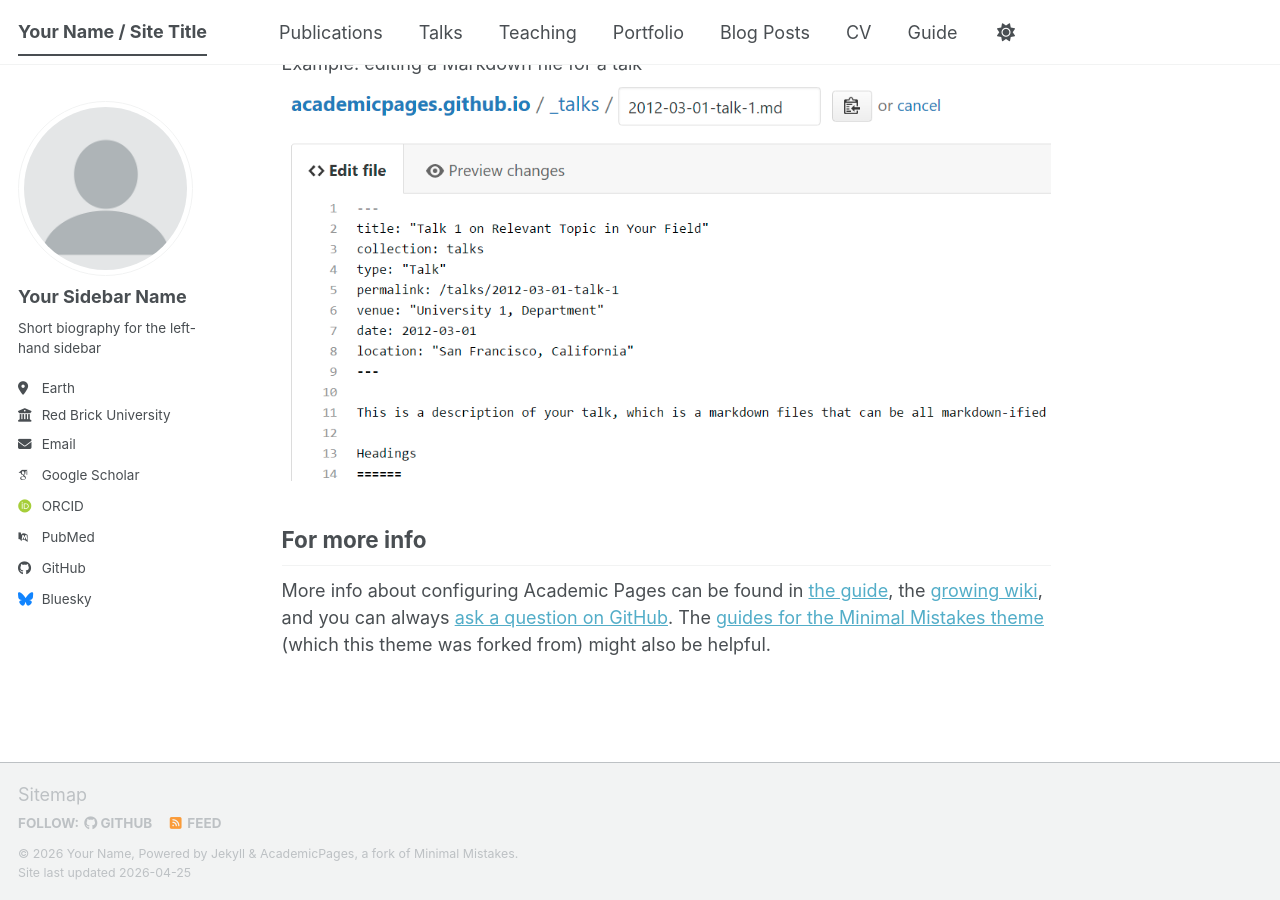
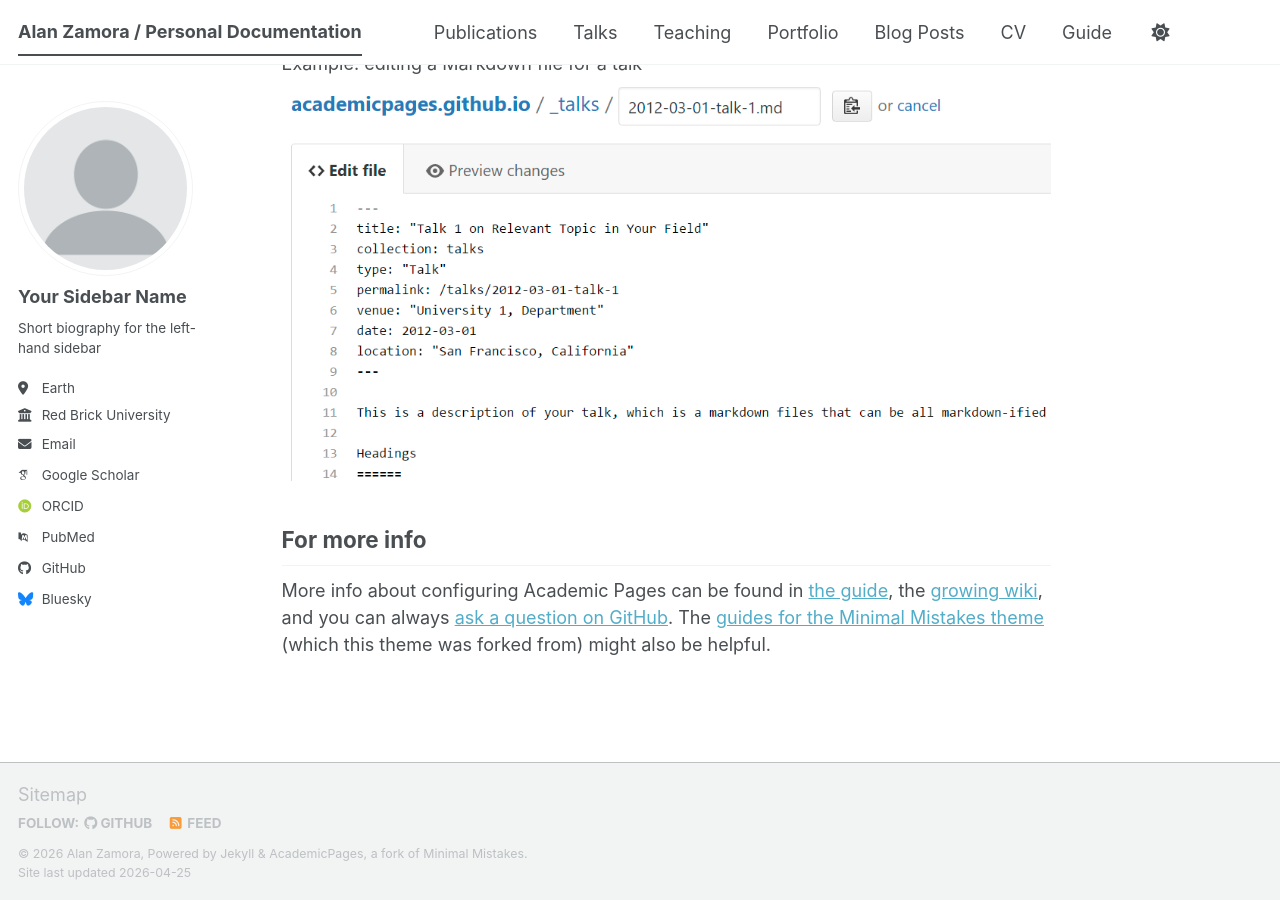
Before and after one commit to alanjzamora/alanjzamora.github.io, a Jekyll site: the page built from _pages/about.md, in a window 1280 px wide and 900 px high, scrolled down 2720 px. Built offline with Jekyll 4.4.1, drawn with Linux system fonts in a browser that asks for light colours; some web fonts are replaced; a script bundle is joined from its source files by our own code; library files that are not in the unit come from our copies.

Commit message:
Update _config.yml

```diff
--- a/_config.yml
+++ b/_config.yml
@@ -9,11 +9,11 @@
 # Basic Site Settings
 locale                   : "en-US"
 site_theme               : "default" # The available themes options are "default", "air", "sunrise", "mint", "dirt" and "contrast"
-title                    : "Your Name / Site Title"
+title                    : "Alan Zamora / Personal Documentation"
 title_separator          : "-"
-name                     : &name "Your Name"
-description              : &description "Your Name's academic portfolio"   # Update this with a general description of your site, this is the default if not overridden by a page
-url                      : https://academicpages.github.io # The base hostname & protocol for your site e.g. "https://[your GitHub username].github.io",
+name                     : &name "Alan Zamora"
+description              : &description "Alan Zamora's academic portfolio"   # Update this with a general description of your site, this is the default if not overridden by a page
+url                      : https://alanjzamora.github.io # The base hostname & protocol for your site e.g. "https://[your GitHub username].github.io",
                                                            # or if you already have some other page hosted on Github then use "https://[your GitHub username].github.io/[Your Repo Name]"
 baseurl                  : "" # the subpath of your site, e.g. "/blog"
 repository               : "academicpages/academicpages.github.io"
```
